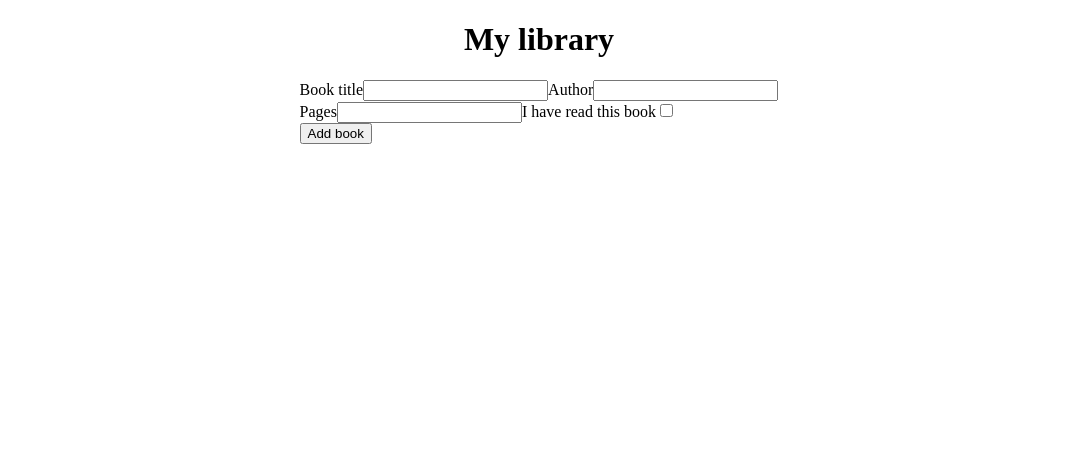
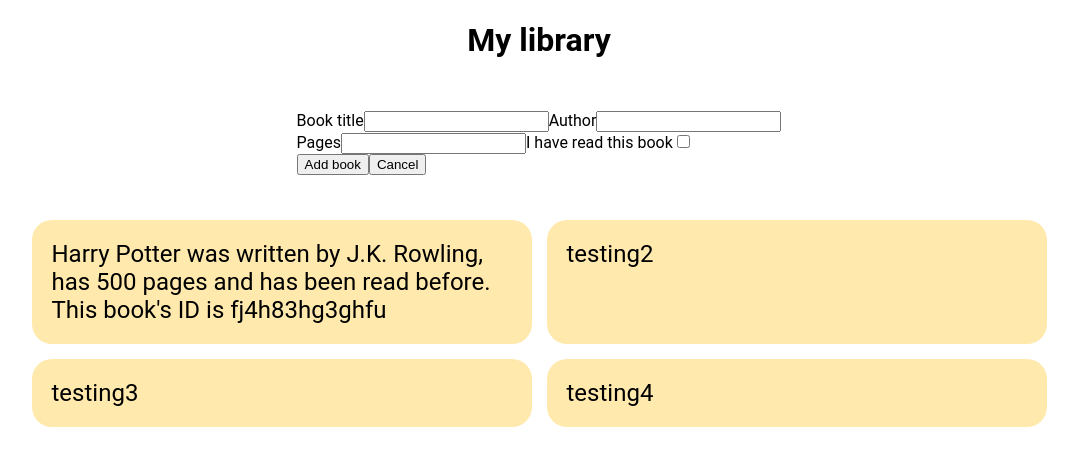
Before and after one commit to ARezzano/book-library, a plain HTML site: page index.html in a window 1280 px wide. Both pictures are taken after a click on the button "New book". Shown: the whole page, without its empty margins (101-1179 px from the left). Drawn offline with Linux system fonts and the light colour scheme.

Commit message:
Add cancel button to add book form

```diff
--- a/index.html
+++ b/index.html
@@ -12,10 +12,10 @@
     </div>
 
     <div class="book-container">
-        <!-- <div class="card">testing</div>
+        <div class="card">Harry Potter was written by J.K. Rowling, has 500 pages and has been read before. This book's ID is fj4h83hg3ghfu</div>
         <div class="card">testing2</div>
         <div class="card">testing3</div>
-        <div class="card">testing4</div> -->
+        <div class="card">testing4</div>
     </div>
 </body>
 </html>
--- a/script.js
+++ b/script.js
@@ -25,9 +25,7 @@ function addBookToLibrary(title,author,pages,beenRead){
     myLibrary.push(book);
 }
 
-function displayBooks(arr){
-    arr = myLibrary;
-
+function displayBooks(){
     libraryBody.innerHTML = "";
 
     for(let i = 0; i < myLibrary.length; i++){
@@ -84,6 +82,10 @@ newBookBtn.addEventListener("click", () =>{
     submitButton.className = "submit-button";
     submitButton.textContent = "Add book";
 
+    let cancelButton = document.createElement("button");
+    cancelButton.className = "cancel-button";
+    cancelButton.textContent = "Cancel";
+
     bottomDiv.appendChild(pagesLabel);
     bottomDiv.appendChild(pagesInput);
     bottomDiv.appendChild(beenReadLabel);
@@ -95,8 +97,14 @@ newBookBtn.addEventListener("click", () =>{
     formElement.appendChild(authorInput);
     formElement.appendChild(bottomDiv);
     formElement.appendChild(submitButton);
+    formElement.appendChild(cancelButton);
 
     headerDiv.appendChild(formElement);
+
+    cancelButton.addEventListener("click",(event)=>{
+        event.preventDefault();
+        headerDiv.removeChild(formElement);
+    });
 
     submitButton.addEventListener("click",(event)=>{
         event.preventDefault();
--- a/style.css
+++ b/style.css
@@ -1,6 +1,10 @@
 @font-face{
     font-family: "roboto";
     src: url('https://fonts.googleapis.com/css2?family=Roboto:ital,wght@0,100..900;1,100..900&display=swap') format("embedded-opentype");
+}
+
+html{
+    font-family: "roboto";
 }
 
 h1{
@@ -9,6 +13,7 @@ h1{
 
 .header-div{
     justify-self: center;
+    padding: 30px;
 }
 
 .book-form form:first-of-type{
```
